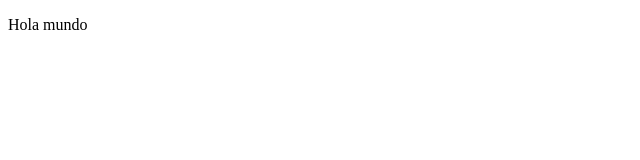
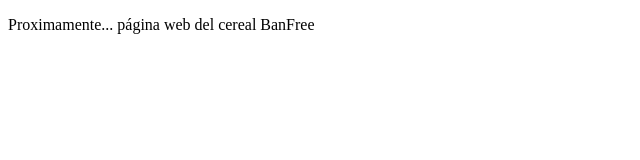
Before and after one commit to BaronNuts/prueba1, a plain HTML site: page index.html in a window 1280 px wide. Shown: the whole page, without its empty margins (0-640 px from the left). Drawn offline with Linux system fonts and the light colour scheme.

Commit message:
Update index.html

```diff
--- a/index.html
+++ b/index.html
@@ -4,6 +4,6 @@
 <title>Hola</title>
 </head>
 <body>
-<p>Hola mundo</p>
+<p>Proximamente... página web del cereal BanFree</p>
 </body>
 </html>
```
